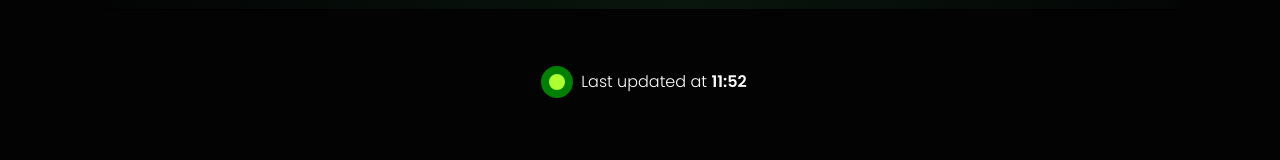
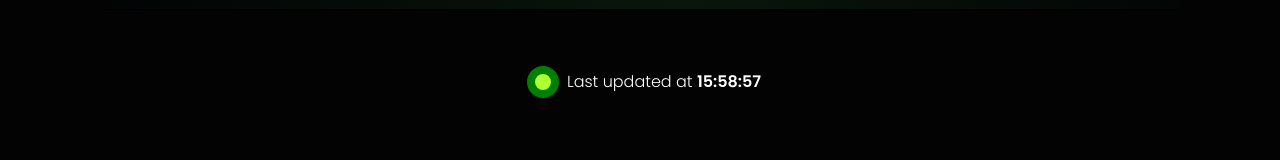
Before and after one commit to Liz16k/currency_tracker, a React app: page / in a window 1280 px wide. Shown: the part 551-711 px from the top of the page. Built offline with nearby package versions, Linux system fonts and the light colour scheme; no server answers.

Commit message:
feat: add last update status

```diff
--- a/src/App.tsx
+++ b/src/App.tsx
@@ -3,7 +3,7 @@ import { Route, Routes } from 'react-router-dom';
 import { ThemeProvider } from 'styled-components';
 
 import Layout from './components/Layout';
-import ThemeContext from './Contexts';
+import { LastUpdateProvider, ThemeContext } from './Contexts';
 import GlobalStyle from './GlobalStyle';
 import BankCard from './pages/BankCard';
 import Contacts from './pages/Contact';
@@ -25,6 +25,7 @@ const App = () => {
   );
 
   return (
+    <LastUpdateProvider>
       <ThemeProvider theme={theme === 'dark' ? darkTheme : lightTheme}>
         <ThemeContext.Provider value={themeContextValue}>
           <Routes>
@@ -39,6 +40,7 @@ const App = () => {
           <GlobalStyle />
         </ThemeContext.Provider>
       </ThemeProvider>
+    </LastUpdateProvider>
   );
 };
 
--- a/src/Contexts.tsx
+++ b/src/Contexts.tsx
@@ -1,10 +1,31 @@
-import { createContext } from 'react';
+import React, { createContext, useMemo, useState } from 'react';
 
 interface ThemeContextType {
   theme: string
   switchTheme: () => void
 }
 
+interface LastUpdateContextType {
+  lastUpdate: string
+  setLastUpdate: React.Dispatch<React.SetStateAction<string>>
+}
+
 const ThemeContext = createContext<ThemeContextType>({ theme: 'dark', switchTheme: () => {} });
 
-export default ThemeContext;
+const LastUpdateContext = createContext<LastUpdateContextType>({
+  lastUpdate: '',
+  setLastUpdate: () => {},
+});
+
+export const LastUpdateProvider = ({ children }: any) => {
+  const [lastUpdate, setLastUpdate] = useState<string>('');
+  const contextValue = useMemo(() => ({ lastUpdate, setLastUpdate }), [lastUpdate]);
+
+  return (
+    <LastUpdateContext.Provider value={contextValue}>
+      {children}
+    </LastUpdateContext.Provider>
+  );
+};
+
+export { LastUpdateContext, ThemeContext };
--- a/src/components/Chart/index.tsx
+++ b/src/components/Chart/index.tsx
@@ -1,7 +1,7 @@
 import React, { memo, useContext } from 'react';
 import { Chart } from 'react-google-charts';
 
-import ThemeContext from '../../Contexts';
+import { ThemeContext } from '../../Contexts';
 
 const CandlestickChart = ({ data }: any) => {
   const { theme } = useContext(ThemeContext);
--- a/src/components/Layout.tsx
+++ b/src/components/Layout.tsx
@@ -1,19 +1,23 @@
-import React from 'react';
+import React, { useContext } from 'react';
 import { Outlet } from 'react-router-dom';
 
+import { LastUpdateContext } from '../Contexts';
 import Footer from './Footer';
 import Header from './Header';
 import NavBar from './NavBar';
 import UpdateStatus from './UpdateStatus';
 
-const Layout = () => (
+const Layout = () => {
+  const { lastUpdate } = useContext(LastUpdateContext);
+  return (
     <>
       <NavBar />
       <Header />
-    <UpdateStatus lastUpdate="11:52" />
+      <UpdateStatus lastUpdate={lastUpdate} />
       <Outlet />
       <Footer />
     </>
   );
+};
 
 export default Layout;
--- a/src/components/NavBar/ThemeSwitcher/index.tsx
+++ b/src/components/NavBar/ThemeSwitcher/index.tsx
@@ -1,6 +1,6 @@
 import React, { useContext } from 'react';
 
-import ThemeContext from '../../../Contexts';
+import { ThemeContext } from '../../../Contexts';
 import S from './styled';
 
 const ThemeSwitcher = () => {
--- a/src/components/Quotes/CurrencyModal.tsx
+++ b/src/components/Quotes/CurrencyModal.tsx
@@ -78,7 +78,6 @@ const CurrencyModal = ({ onClose, from }: any) => {
       <Currency>
         <Select
           onChange={(value) => {
-            console.log(value);
             setToCurrency(value);
           }}
           currentValue={toCurrency}
--- a/src/pages/Home/index.tsx
+++ b/src/pages/Home/index.tsx
@@ -1,7 +1,8 @@
-import React, { useEffect, useState } from 'react';
+import React, { useContext, useEffect, useState } from 'react';
 
 import Quotes from '../../components/Quotes';
 import currenciesList from '../../constants';
+import { LastUpdateContext } from '../../Contexts';
 import HomeWrapper from './styled';
 
 async function fetchCurrencies(currencies: string[]) {
@@ -16,13 +17,18 @@ async function fetchCurrencies(currencies: string[]) {
 
 const Home = () => {
   const [currencies, setCurrencies] = useState([]);
+  const { setLastUpdate } = useContext(LastUpdateContext);
 
   useEffect(() => {
     const loadCurrencies = async () => {
       setCurrencies(await fetchCurrencies(currenciesList));
     };
     void loadCurrencies();
+    const event = new Date();
+    setLastUpdate(event.toLocaleTimeString('it-IT'));
+  // eslint-disable-next-line react-hooks/exhaustive-deps
   }, []);
+
   return (
     <HomeWrapper>
       <h3>1 USD:</h3>
--- a/src/pages/Timeline/Timeline.tsx
+++ b/src/pages/Timeline/Timeline.tsx
@@ -1,10 +1,11 @@
 /* eslint-disable @typescript-eslint/no-shadow */
-import React, { useEffect, useState } from 'react';
+import React, { useContext, useEffect, useState } from 'react';
 
 import { fetchTimeseries } from '../../api/currencies';
 import CandlestickChart from '../../components/Chart';
 import Select from '../../components/Select/index';
 import currenciest from '../../constants';
+import { LastUpdateContext } from '../../Contexts';
 import S from './styled';
 
 interface DailyData {
@@ -30,6 +31,8 @@ const Timeline = () => {
     interval: intervals[0] as 'DAILY' | 'WEEKLY' | 'MONTHLY',
   });
 
+  const { setLastUpdate } = useContext(LastUpdateContext);
+
   useEffect(() => {
     const loadData = async () => {
       const data: DailyData[] | undefined = await fetchTimeseries(interval, {
@@ -49,6 +52,10 @@ const Timeline = () => {
       }
     };
     void loadData();
+
+    const event = new Date();
+    setLastUpdate(event.toLocaleTimeString('it-IT'));
+  // eslint-disable-next-line react-hooks/exhaustive-deps
   }, [from, to, interval]);
 
   return (
```
Lines whose indentation alone changed are shown as unchanged.
